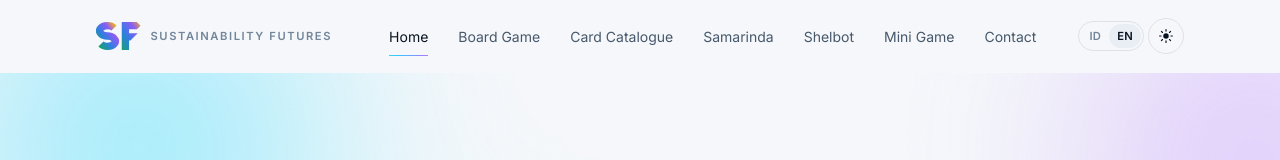
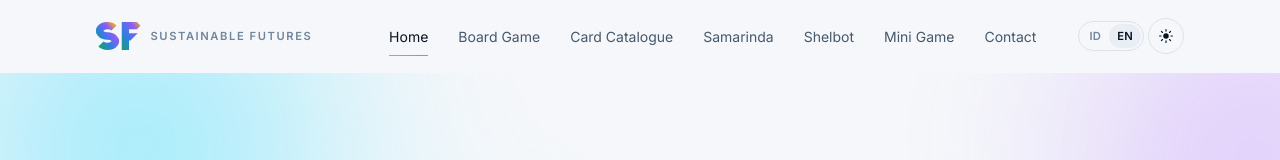
Before and after one commit to bukhorizainun/sf-samarinda-2045, a Next.js app in the folder web/: page /en in a window 1280 px wide. Shown: the top 160 px of the page. Built offline with nearby package versions, Linux system fonts and the light colour scheme.

Commit message:
Seragamkan baris kepala menjadi Sustainable Futures

```diff
--- a/web/src/content/site.ts
+++ b/web/src/content/site.ts
@@ -14,8 +14,8 @@ export const BRAND = {
   edition: { id: "Samarinda 2045", en: "Samarinda 2045" } as T,
   /** Baris di samping tanda pada kepala halaman. */
   headerLine: {
-    id: "Sustainability Futures",
-    en: "Sustainability Futures",
+    id: "Sustainable Futures",
+    en: "Sustainable Futures",
   } as T,
   studio: "RDL Labs",
 };
```
